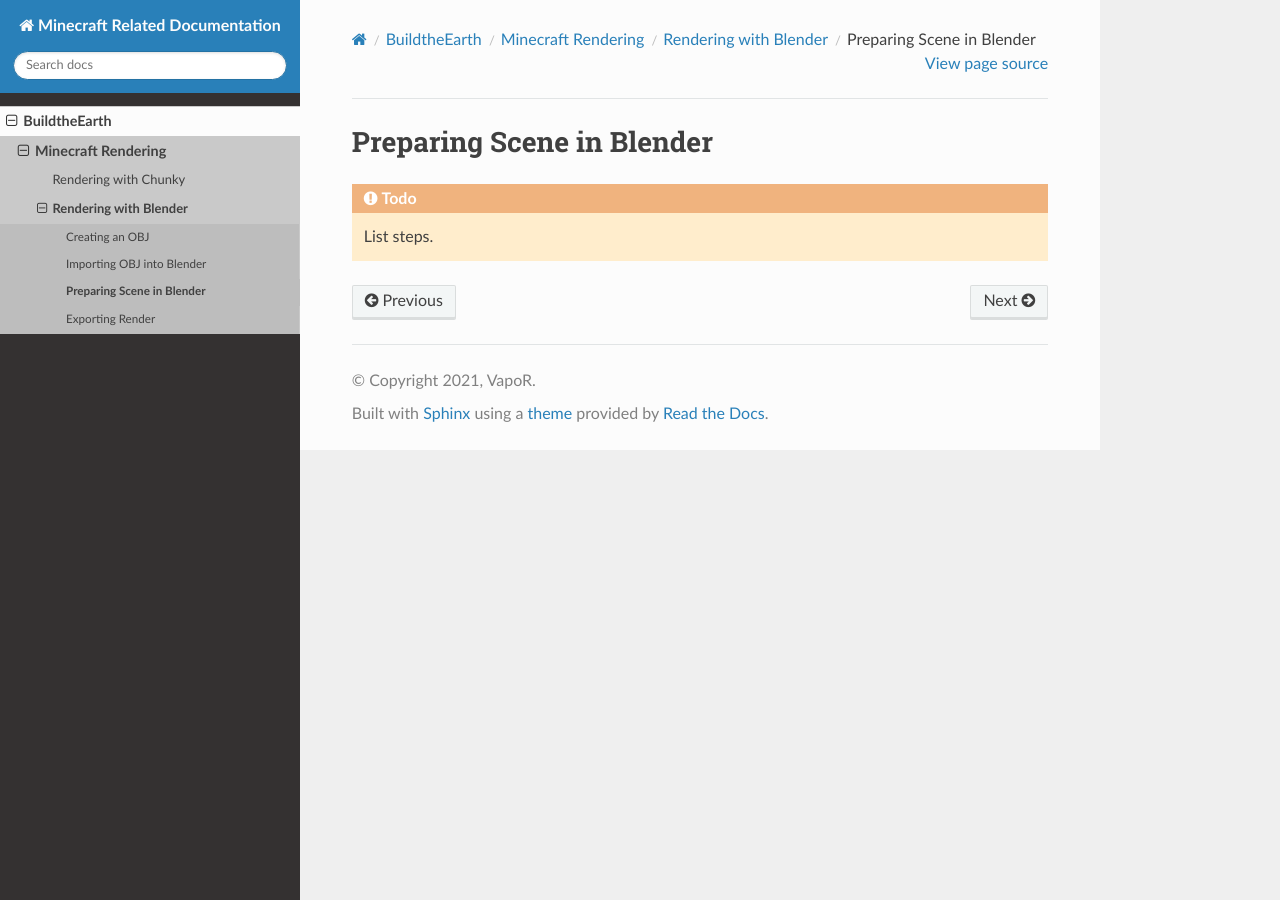
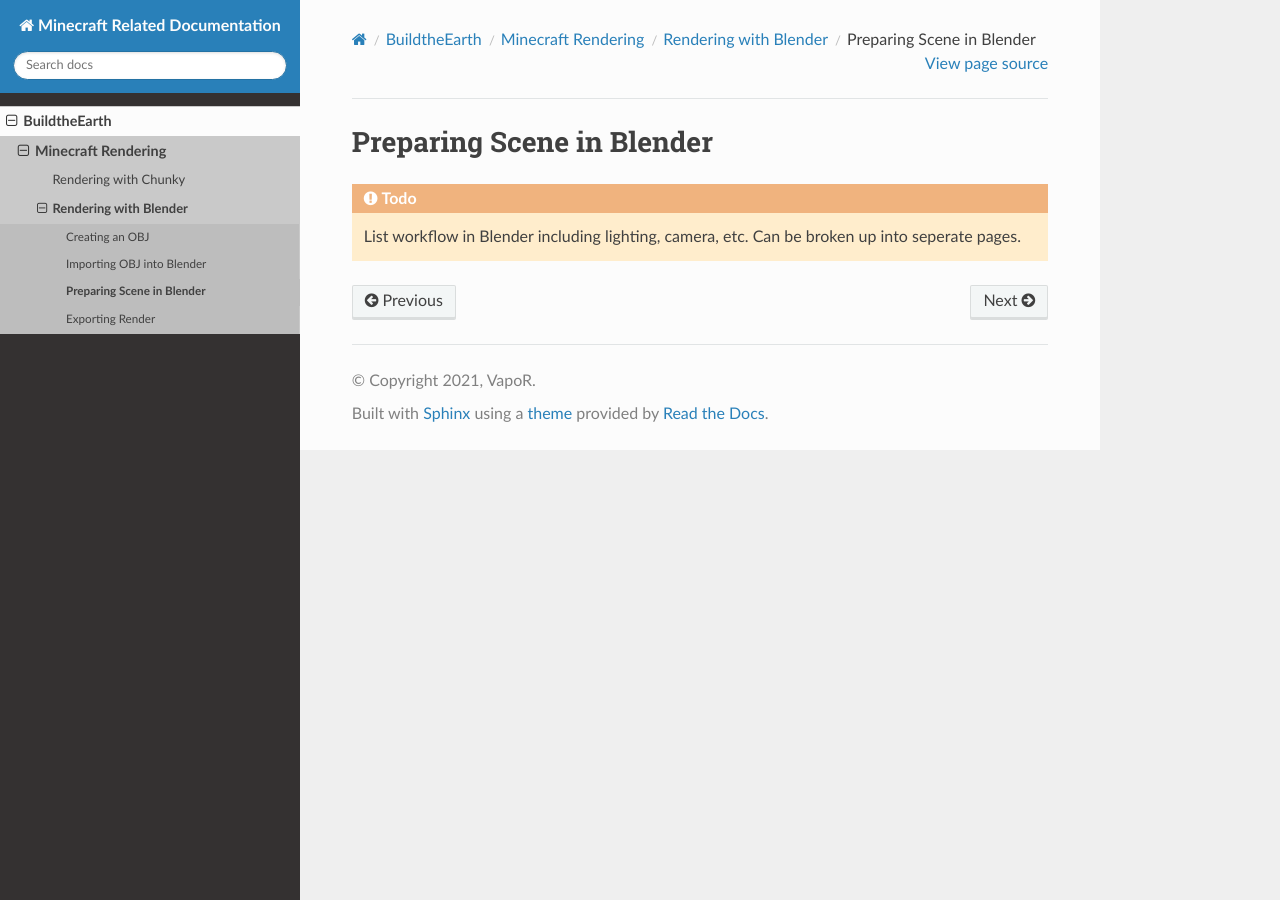
Before and after one commit to yyrichy/documentation, a Sphinx documentation site: the page built from source/buildtheearth/rendering/blender/preparing-scene.md, in a window 1280 px wide. Built offline with Sphinx 7.4.7 and the Read the Docs theme 2.0.0, drawn with Linux system fonts in a browser that asks for light colours.

Commit message:
Detailed todos

````diff
--- a/source/buildtheearth/rendering/blender/preparing-scene.md
+++ b/source/buildtheearth/rendering/blender/preparing-scene.md
@@ -8,5 +8,5 @@ authors:
 
 # Preparing Scene in Blender
 ```eval_rst
-.. todo:: List steps.
+.. todo:: List workflow in Blender including lighting, camera, etc. Can be broken up into seperate pages.
 ```
````
Also changed, not shown: source/buildtheearth/rendering/blender/exporting-render.md (+1 -1 lines), source/buildtheearth/rendering/blender/extra.md (added, +12 -0 lines), source/buildtheearth/rendering/blender/importing-obj.md (+1 -1 lines).
